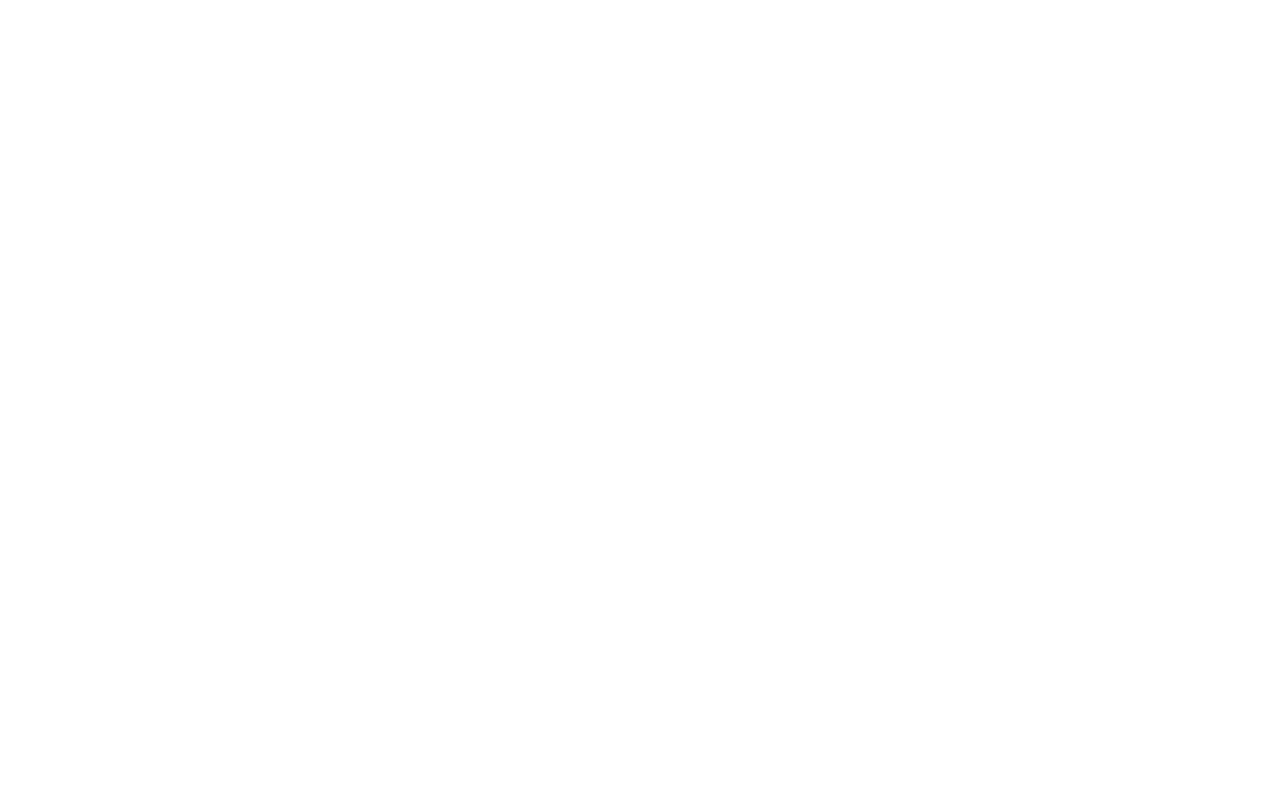
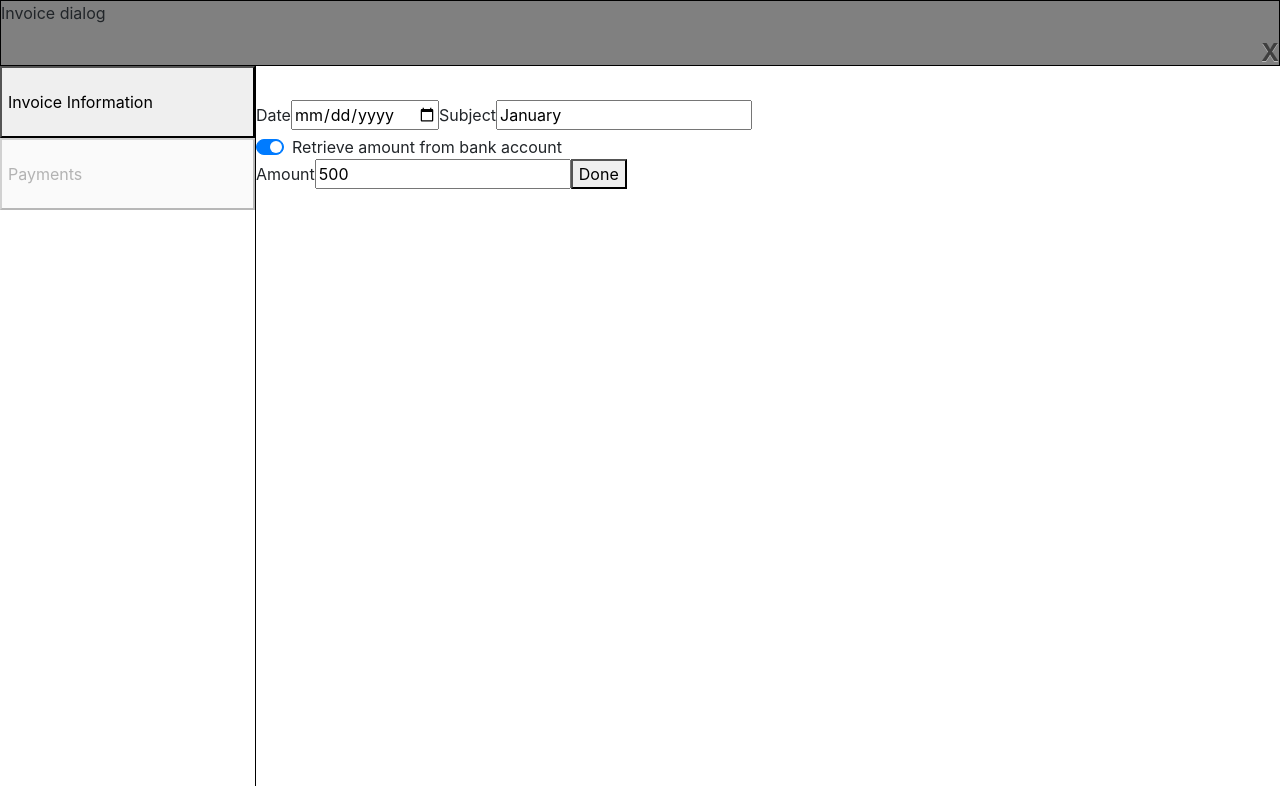
Before and after one commit to MiguelGuerra/vermietet-app, an Angular app: page /edit-invoice/1 in a window 1280 px wide. Before the commit this address led to /. Built offline with nearby package versions, Linux system fonts and the light colour scheme.

Commit message:
edit invoice

```diff
--- a/src/app/_services/invoice.service.ts
+++ b/src/app/_services/invoice.service.ts
@@ -1,5 +1,5 @@
 import { Injectable } from '@angular/core';
-import { InvoiceItem } from '../components/models/invoice.model';
+import { InvoiceItem, NewInvoiceItem } from '../components/models/invoice.model';
 
 @Injectable({
   providedIn: 'root'
@@ -42,18 +42,44 @@
   }
 
 
-  addInvoice(newInvoice) {
+  addInvoice(newInvoice: NewInvoiceItem) {
     // dummy service
-    newInvoice.Id = this.invoiceList.length + 1;
-    this.invoiceList.push(newInvoice);
+    const newInvoiceAux: InvoiceItem = {
+      Date: newInvoice.Date,
+      Subject: newInvoice.Subject,
+      Retrieving: newInvoice.Retrieving,
+      Amount: newInvoice.Amount,
+      Id: this.invoiceList.length + 1
+    };
+    this.invoiceList.push(newInvoiceAux);
   }
 
-  removeInvoice(invoiceToRemove) {
+  editInvoice(editedInvoice: InvoiceItem) {
+    this.invoiceList.forEach(invoice => {
+      if (invoice.Id === editedInvoice.Id) {
+        const invoiceId: number = invoice.Id;
+        invoice = editedInvoice;
+        invoice.Id = invoiceId;
+      }
+    });
+  }
+
+  removeInvoice(invoiceToRemove: InvoiceItem) {
     this.invoiceList.forEach((invoice, index) => {
-      if (invoice.Id === invoiceToRemove.id) {
+      if (invoice.Id === invoiceToRemove.Id) {
         this.invoiceList.splice(index, 1);
       }
     });
   }
 
+  getInvoice(invoiceId: number) {
+    let invoiceAux: InvoiceItem;
+    this.invoiceList.forEach(invoice => {
+      if (invoice.Id == invoiceId) {
+        invoiceAux = invoice;
+      }
+    });
+
+    return invoiceAux;
+  }
 }
--- a/src/app/app.module.ts
+++ b/src/app/app.module.ts
@@ -5,14 +5,16 @@
 import { AppComponent } from './app.component';
 import { HomeComponent } from './components/home/home.component';
 import { AccountListComponent } from './components/home/account-list/account-list.component';
-import { AddInvoiceComponent } from './components/add-invoice/add-invoice.component';
+import { AddInvoiceComponent } from './components/home/add-invoice/add-invoice.component';
 import { FormsModule } from '@angular/forms';
+import { EditInvoiceComponent } from './components/home/edit-invoice/edit-invoice.component';
 @NgModule({
   declarations: [
     AppComponent,
     HomeComponent,
     AccountListComponent,
-    AddInvoiceComponent
+    AddInvoiceComponent,
+    EditInvoiceComponent
   ],
   imports: [
     BrowserModule,
--- a/src/app/components/home/account-list/account-list.component.html
+++ b/src/app/components/home/account-list/account-list.component.html
@@ -12,7 +12,7 @@
     <span>
       {{account.Iban}}
     </span>
-    <button class="btn btn-sm btn-info">Edit</button>
-    <button class="btn btn-sm btn-danger">Delete</button>
+    <button class="btn btn-sm btn-info" routerLink="/edit-invoice/{{account.Id}}">Edit</button>
+    <button class="btn btn-sm btn-danger" (click)="invoiceService.removeInvoice(account)">Delete</button>
   </div>
 </div>
--- a/src/app/components/home/account-list/account-list.component.ts
+++ b/src/app/components/home/account-list/account-list.component.ts
@@ -1,5 +1,6 @@
 import { Component, OnInit } from '@angular/core';
 import { InvoiceItem } from '../../models/invoice.model';
+import { InvoiceService } from 'src/app/_services/invoice.service';
 
 @Component({
   selector: 'app-account-list',
@@ -11,9 +12,10 @@
   accounts: InvoiceItem[];
 
 
-  constructor() { }
+  constructor(private invoiceService: InvoiceService) { }
 
   ngOnInit() {
+    this.accounts = this.invoiceService.getInvoiceList();
   }
 
 }
--- a/src/app/components/add-invoice/add-invoice.component.ts
+++ b/src/app/components/home/add-invoice/add-invoice.component.ts
@@ -1,5 +1,7 @@
 import { Component, OnInit } from '@angular/core';
-import { InvoiceItem } from '../models/invoice.model';
+import { InvoiceItem, NewInvoiceItem } from '../../models/invoice.model';
+import { InvoiceService } from 'src/app/_services/invoice.service';
+import { Router } from '@angular/router';
 
 @Component({
   selector: 'app-add-invoice',
@@ -14,18 +16,22 @@
   amount: number;
 
 
-  constructor() { }
+  constructor(private router: Router, private invoiceService: InvoiceService) { }
 
   ngOnInit() {
   }
 
   submit() {
-    const newInvoice: InvoiceItem = {
+    const newInvoice: NewInvoiceItem = {
       Date : this.date,
       Subject : this.subject,
       Retrieving : this.retrieving,
       Amount : this.amount
     };
+
+    this.invoiceService.addInvoice(newInvoice);
+
+    this.router.navigate(['']);
   }
 
 }
--- /dev/null
+++ b/src/app/components/home/edit-invoice/edit-invoice.component.html
@@ -0,0 +1,33 @@
+<div class="wrapper">
+    <div class="top-bar">
+      <p>Invoice dialog</p>
+      <button type="button" class="btn close" routerLink="">X</button>
+    </div>
+
+    <div class="side-bar">
+      <button>Invoice Information</button>
+      <button [disabled]="!retrieving">Payments</button>
+    </div>
+
+    <div class="content">
+      <label for="Date">Date</label>
+      <input type="date" id="Date" [(ngModel)]="invoice.Date">
+
+
+      <label for="Subject">Subject</label>
+      <input type="text" [(ngModel)]="invoice.Subject">
+
+
+      <div class="custom-control custom-switch">
+        <input type="checkbox" class="custom-control-input" id="Retrieving" [(ngModel)]="invoice.Retrieving">
+        <label class="custom-control-label" for="Retrieving">Retrieve amount from bank account</label>
+      </div>
+
+
+      <label for="Amount">Amount</label>
+      <input type="number" id="Amount" [(ngModel)]="invoice.Amount">
+
+      <button (click)="submit()">Done</button>
+    </div>
+
+  </div>
--- /dev/null
+++ b/src/app/components/home/edit-invoice/edit-invoice.component.scss
@@ -0,0 +1,26 @@
+.top-bar {
+    border: 1px solid black;
+    background-color: gray;
+    width: 100%;
+    height: 5%;
+    display: inline-block;
+    vertical-align: middle;
+}
+
+.side-bar {
+    width: 20%;
+    border-right: 1px solid black;
+    height: 90vh;
+    display: inline-block;
+    button {
+        width: 100%;
+        text-align: left;
+        cursor: pointer;
+        height: 10%;
+    }
+}
+
+.content{
+
+    display: inline-block;
+}
--- /dev/null
+++ b/src/app/components/home/edit-invoice/edit-invoice.component.ts
@@ -0,0 +1,41 @@
+import { Component, OnInit, Input } from '@angular/core';
+import { InvoiceItem, NewInvoiceItem } from '../../models/invoice.model';
+import { InvoiceService } from 'src/app/_services/invoice.service';
+import { Router, ActivatedRoute } from '@angular/router';
+
+@Component({
+  selector: 'app-edir-invoice',
+  templateUrl: './edit-invoice.component.html',
+  styleUrls: ['./edit-invoice.component.scss']
+})
+export class EditInvoiceComponent implements OnInit {
+
+  invoice: InvoiceItem;
+  invoiceId: number;
+
+  constructor(private router: Router, private invoiceService: InvoiceService, private activatedRoute: ActivatedRoute) { }
+
+  ngOnInit() {
+    this.activatedRoute.params.subscribe(params => {
+      this.invoiceId = params['id'];
+    });
+
+    this.invoice = this.invoiceService.getInvoice(this.invoiceId);
+    console.log(this.invoice);
+  }
+
+  submit() {
+    const editedInvoice: InvoiceItem = {
+      Date : this.invoice.Date,
+      Subject : this.invoice.Subject,
+      Retrieving : this.invoice.Retrieving,
+      Amount : this.invoice.Amount,
+      Id: this.invoiceId
+    };
+
+    this.invoiceService.editInvoice(editedInvoice);
+
+    this.router.navigate(['']);
+  }
+
+}
```
Also changed, not shown: src/app/app-routing.module.ts (+6 -1 lines), src/app/components/models/invoice.model.ts (+8 -1 lines), src/app/components/home/add-invoice/add-invoice.component.html (renamed from src/app/components/add-invoice/add-invoice.component.html), src/app/components/home/add-invoice/add-invoice.component.scss (renamed from src/app/components/add-invoice/add-invoice.component.scss), 2 other files (tests, documents, lock files or other folders).
